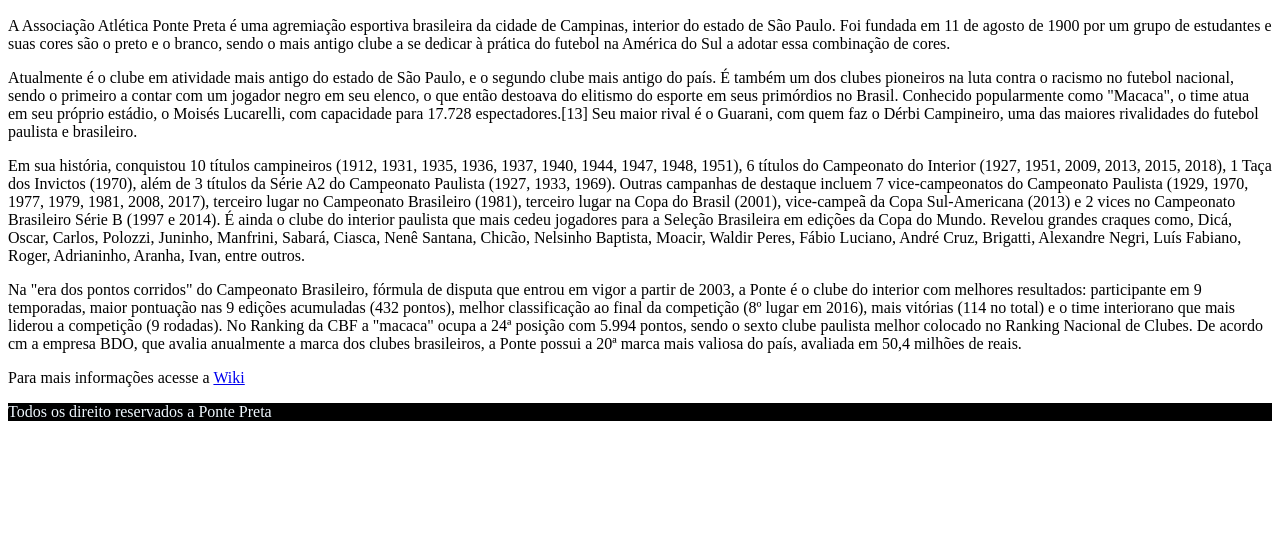
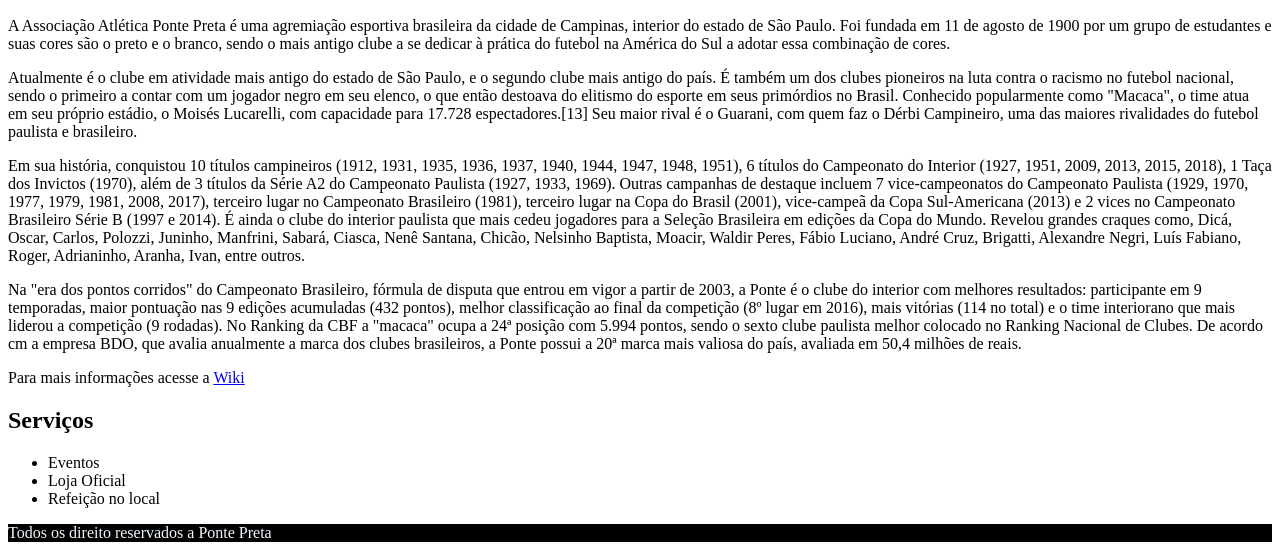
Before and after one commit to Rorafa21/JSFullStack-Estudo, a plain HTML site: page HTML/Site_Ponte/index.html in a window 1280 px wide. Shown: the part 334-892 px from the top of the page. Before the commit the page ends 800 px from the top, so only its background shows below. Drawn offline with Linux system fonts and the light colour scheme.

Commit message:
section_servico

```diff
--- a/HTML/Site_Ponte/index.html
+++ b/HTML/Site_Ponte/index.html
@@ -36,6 +36,17 @@
         </div>
     </section>
 
+    <section>
+        <div>
+            <h1>Serviços</h1>
+            <ul>
+                <li>Eventos</li>
+                <li>Loja Oficial</li>
+                <li>Refeição no local</li>
+
+            </ul>
+        </div>
+    </section>
     <footer style="background-color: black;">
         <p style="color: aliceblue;">Todos os direito reservados a Ponte Preta</p>
     </footer>
```
